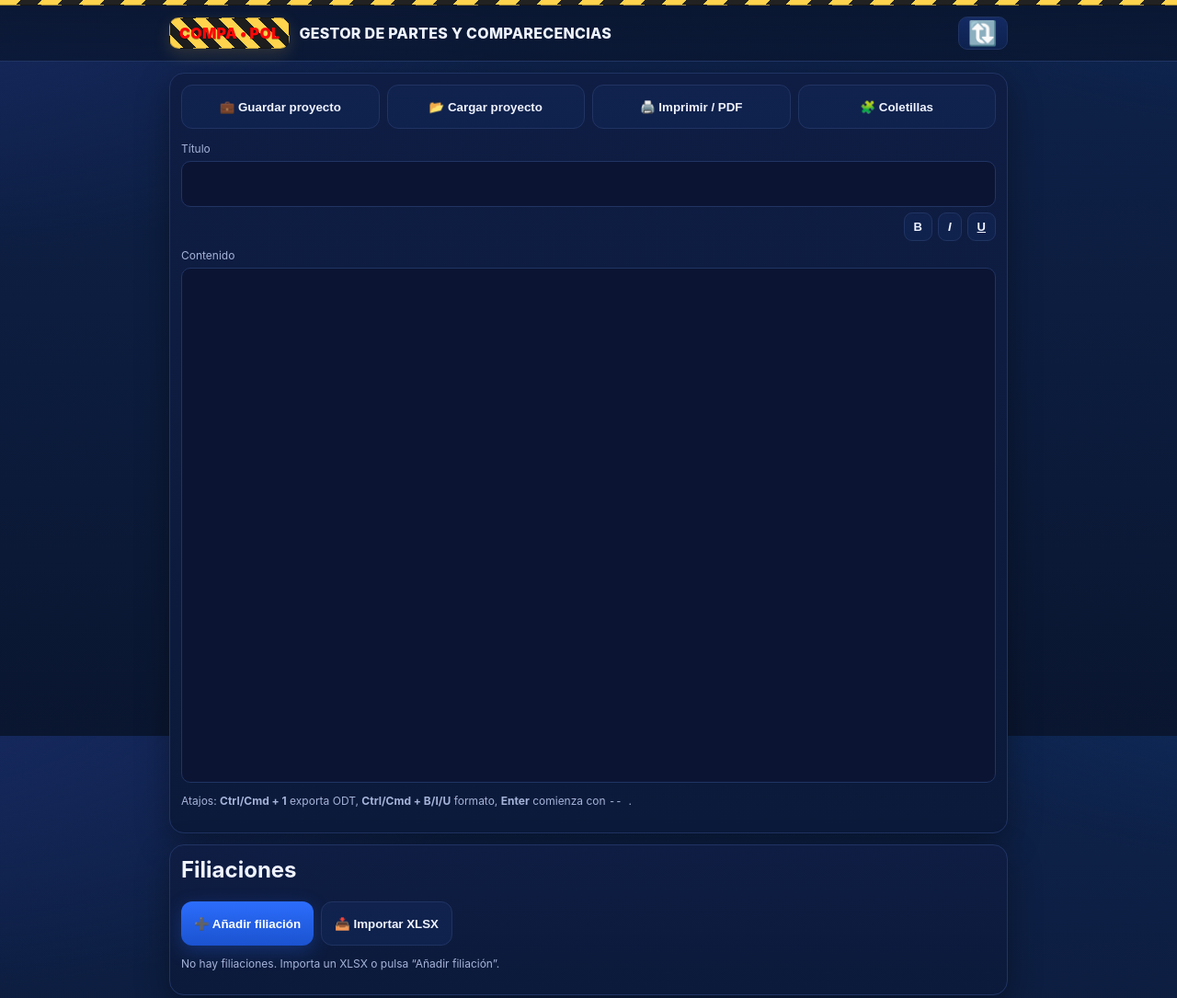
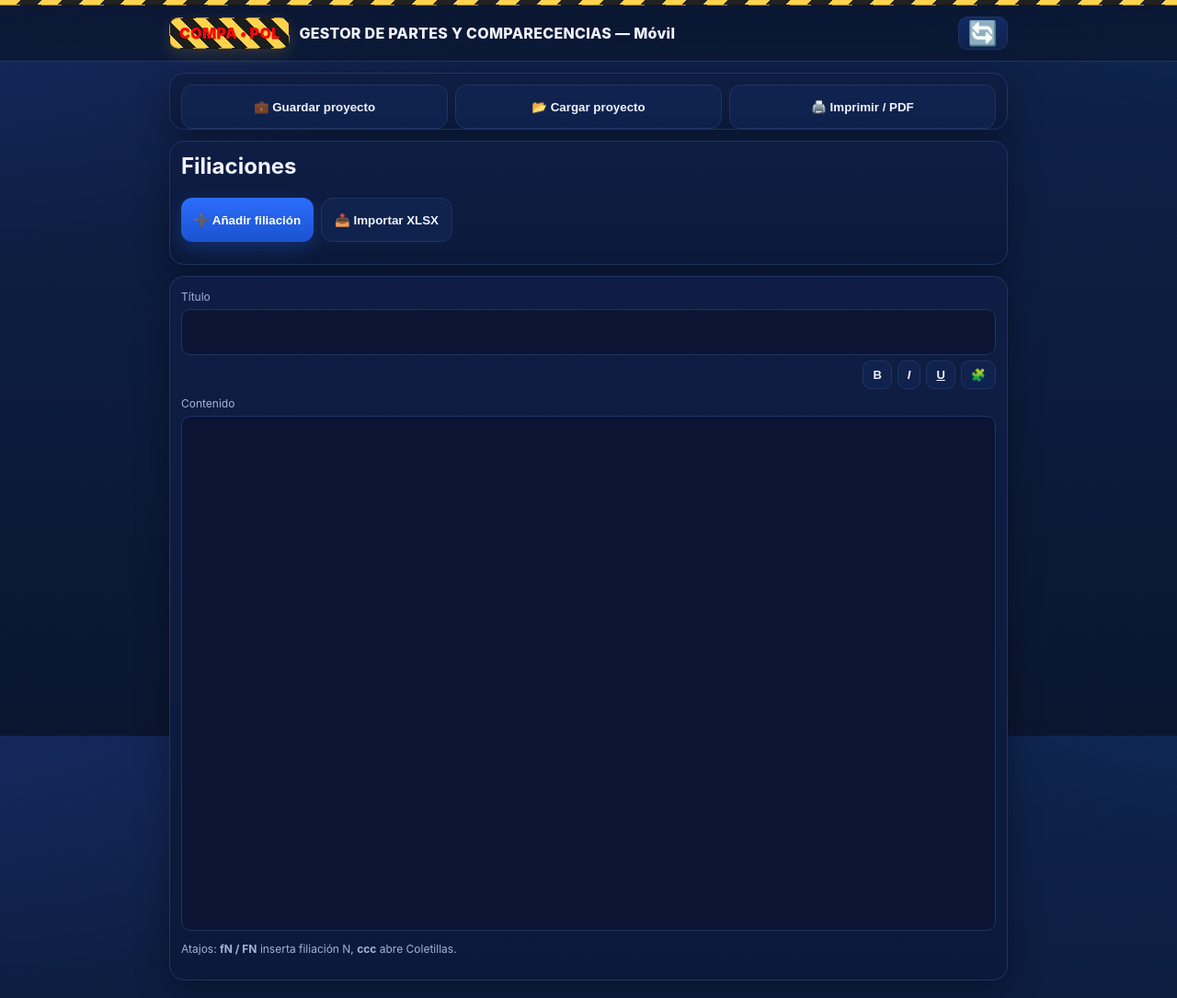
Before and after one commit to GTD-TFS/COMPAPOL, a plain HTML site: page index.html in a window 1280 px wide. Shown: the top 1085 px of the page at 92% size. Drawn offline with Linux system fonts and the light colour scheme.

Commit message:
Update index.html

```diff
--- a/index.html
+++ b/index.html
@@ -9,6 +9,7 @@
     --bg:#0a1630; --bg2:#0e224a; --panel:#0f1d44; --panel-2:#0b1a3a;
     --text:#eff3ff; --muted:#a5b3d9; --border:#203463;
     --accent:#2c6dfc; --accent-2:#45e0ff; --tape:#ffd34d; --danger:#e05b5b; --red:#ff0a0a;
+    --success:#29a36a;
     --radius:16px; --shadow:0 12px 35px rgba(0,0,0,.35);
   }
   *{box-sizing:border-box}
@@ -54,7 +55,7 @@
   }
 
   .editor{
-    width:100%; min-height:70vh; line-height:1.6; outline:none; border:1px solid var(--border);
+    width:100%; min-height:70vh; line-height:1.7; outline:none; border:1px solid var(--border);
     border-radius:10px; padding:14px; background:#0b1433; overflow:auto; white-space:pre-wrap;
   }
 
@@ -65,37 +66,43 @@
   .btn.secondary{background:linear-gradient(180deg, #10224d, #0f224e); color:var(--text); border:1px solid var(--border); box-shadow:none}
   .btn.ghost{background:transparent; color:var(--muted); border:1px dashed var(--border); box-shadow:none}
   .btn.danger{background:linear-gradient(180deg, #cf4f4f, #a83e3e); box-shadow:0 6px 16px rgba(224,91,91,.25)}
+  .btn.success{background:linear-gradient(180deg, var(--success), #1f7d51); box-shadow:0 6px 16px rgba(41,163,106,.25)}
   .btn.tiny{font-size:13px; padding:7px 10px; border-radius:9px; min-height:auto}
   .btn-row{display:flex; gap:8px; flex-wrap:wrap}
 
+  .btn-grid{
+    display:grid;
+    grid-template-columns: repeat(auto-fit, minmax(180px, 1fr));
+    gap:8px;
+    align-items:stretch;
+  }
+  .btn-grid .btn{width:100%}
+
+  .fmtbar{
+    display:flex;
+    gap:6px;
+    margin:6px 0 8px;
+    justify-content:flex-end;
+    flex-wrap:wrap;
+  }
+  .fmtbar button{
+    min-height:auto;
+    padding:6px 8px;
+    border-radius:8px;
+  }
+
   details{background:#0c1640; border:1px solid var(--border); border-radius:12px; margin-bottom:10px; overflow:hidden;}
-  summary{list-style:none; position:relative; padding:12px 44px 12px 12px; cursor:pointer; user-select:none; display:flex; align-items:center; gap:10px; min-height:48px;}
+  summary{list-style:none; position:relative; padding:10px 44px 10px 10px; cursor:pointer; user-select:none; display:flex; align-items:center; gap:10px; min-height:40px;}
   summary::-webkit-details-marker{display:none}
-  .tag{font-size:12px; color:#08122a; background:linear-gradient(180deg, var(--accent-2), #1c8ba5); padding:4px 8px; border-radius:999px; font-weight:900; border:1px solid rgba(8,18,42,.3)}
+  .tag{font-size:12px; color:#08122a; background:linear-gradient(180deg, var(--accent-2), #1c8ba5); padding:3px 8px; border-radius:999px; font-weight:900; border:1px solid rgba(8,18,42,.3)}
   .title{font-weight:800}
   .sub{font-size:12px; color:#b6c5ff}
-  .caret{position:absolute; right:12px; top:50%; transform:translateY(-50%) rotate(0deg); width:18px; height:18px; border:solid #7fb7ff; border-width:0 2px 2px 0; display:inline-block; padding:3px; transform-origin:center; transition:transform .2s ease;}
-  details[open] summary .caret{transform:translateY(-50%) rotate(45deg)}
+  .summary-right{margin-left:auto; display:flex; align-items:center; gap:8px}
+  .docmeta{font-size:12px; color:#b6c5ff; white-space:nowrap}
+  .caret{margin-left:6px; width:14px; height:14px; border:solid #7fb7ff; border-width:0 2px 2px 0; display:inline-block; padding:3px; transform:rotate(0deg); transition:transform .2s ease;}
+  details[open] summary .caret{transform:rotate(45deg)}
   .details-body{padding:10px; border-top:1px solid var(--border); background:linear-gradient(180deg,#0b1537,#0a1333)}
 
-  /* Modal Coletillas */
-  .modal{position:fixed; inset:0; background:rgba(0,0,0,.55); display:none; align-items:center; justify-content:center; z-index:50}
-  .modal.show{display:flex}
-  .modal .panel{width:min(720px,94vw); max-height:85vh; overflow:auto; background:linear-gradient(180deg, #101a44, #0c1433);
-    border:1px solid var(--border); border-radius:14px; box-shadow:var(--shadow)}
-  .modal .panel .head{display:flex; align-items:center; justify-content:space-between; padding:12px 14px; border-bottom:1px solid var(--border)}
-  .modal .panel .body{padding:12px}
-  .coletillas{display:flex; flex-direction:column; gap:8px}
-  .coletilla{display:flex; align-items:center; justify-content:space-between; gap:8px; background:#0b1536; border:1px solid var(--border); border-radius:10px; padding:10px}
-  .coletilla .label{font-size:14px; font-weight:700; color:#d7dcef}
-
-  /* Botonera superior del documento: 2x2 en móvil, 4 columnas en >=600px */
-  .btn-grid{display:grid; grid-template-columns: repeat(2, 1fr); gap:8px; align-items:stretch}
-  @media (min-width:600px){ .btn-grid{ grid-template-columns: repeat(4, 1fr); } }
-  .btn-grid .btn{width:100%}
-
-  .fmtbar{display:flex; gap:6px; margin:6px 0 8px; justify-content:flex-end}
-  .fmtbar button{min-height:auto; padding:6px 8px; border-radius:8px}
   .req{color:#ffb3b3}
 </style>
 </head>
@@ -104,40 +111,26 @@
   <div class="tapebar"></div>
   <div class="header-inner">
     <div class="badge">COMPA • POL</div>
-    <div class="title">GESTOR DE PARTES Y COMPARECENCIAS</div>
-    <div class="refresh-top"><button id="refreshTopBtn" title="Refrescar (borra filiaciones)">🔃</button></div>
+    <div class="title">GESTOR DE PARTES Y COMPARECENCIAS — Móvil</div>
+    <div class="refresh-top"><button id="refreshTopBtn" title="Comenzar nuevo (borra todo)">🔄</button></div>
   </div>
 </header>
 
 <div class="wrap">
 
-  <!-- Panel: Documento (arriba en móvil) -->
+  <!-- Panel: Documento (botones arriba) -->
   <section class="card" id="panel-documento">
     <div class="head">
       <div class="btn-grid">
-
         <button class="btn secondary" id="saveProjectBtn">💼 Guardar proyecto</button>
         <input type="file" id="loadProjectInput" accept="application/json" style="display:none" />
         <button class="btn secondary" id="loadProjectBtn">📂 Cargar proyecto</button>
         <button class="btn secondary" id="printBtn">🖨️ Imprimir / PDF</button>
-        <button class="btn secondary" id="openColetillasBtn">🧩 Coletillas</button>
       </div>
-    </div>
-    <div class="body">
-      <label for="titulo">Título</label>
-      <input id="titulo" />
-      <div class="fmtbar">
-        <button class="btn secondary tiny" id="boldBtn" title="Negrita"><strong>B</strong></button>
-        <button class="btn secondary tiny" id="italicBtn" title="Cursiva"><em>I</em></button>
-        <button class="btn secondary tiny" id="underBtn" title="Subrayado"><span style="text-decoration:underline">U</span></button>
-      </div>
-      <label for="doc">Contenido</label>
-      <div id="doc" class="editor" contenteditable="true"></div>
-      <p class="tiny muted">Atajos: <strong>Ctrl/Cmd + 1</strong> exporta ODT, <strong>Ctrl/Cmd + B/I/U</strong> formato, <strong>Enter</strong> comienza con <code>-- </code>.</p>
     </div>
   </section>
 
-  <!-- Panel: Filiaciones -->
+  <!-- Filiaciones (entre botones y título) -->
   <section class="card" id="panel-filiaciones">
     <div class="head"><h2>Filiaciones</h2></div>
     <div class="body">
@@ -148,6 +141,23 @@
       </div>
       <div id="filiaciones"></div>
       <p id="emptyHint" class="muted tiny" style="display:none">No hay filiaciones. Importa un XLSX o pulsa “Añadir filiación”.</p>
+    </div>
+  </section>
+
+  <!-- Continuación del documento: título + editor -->
+  <section class="card">
+    <div class="body">
+      <label for="titulo">Título</label>
+      <input id="titulo" />
+      <div class="fmtbar">
+        <button class="btn secondary tiny" id="boldBtn" title="Negrita"><strong>B</strong></button>
+        <button class="btn secondary tiny" id="italicBtn" title="Cursiva"><em>I</em></button>
+        <button class="btn secondary tiny" id="underBtn" title="Subrayado"><span style="text-decoration:underline">U</span></button>
+        <button class="btn secondary tiny" id="openColetillasBtn" title="Coletillas">🧩</button>
+      </div>
+      <label for="doc">Contenido</label>
+      <div id="doc" class="editor" contenteditable="true"></div>
+      <p class="tiny muted">Atajos: <strong>fN / FN</strong> inserta filiación N, <strong>ccc</strong> abre Coletillas.</p>
     </div>
   </section>
 
@@ -166,7 +176,6 @@
   </div>
 </div>
 
-<!-- ⬇⬇⬇  AQUÍ ESTABA EL FALLO: apuntaba a app_mobile.js  ⬇⬇⬇ -->
-<script defer src="app.js"></script>
+<script defer src="app_mobile.js"></script>
 </body>
 </html>
```
